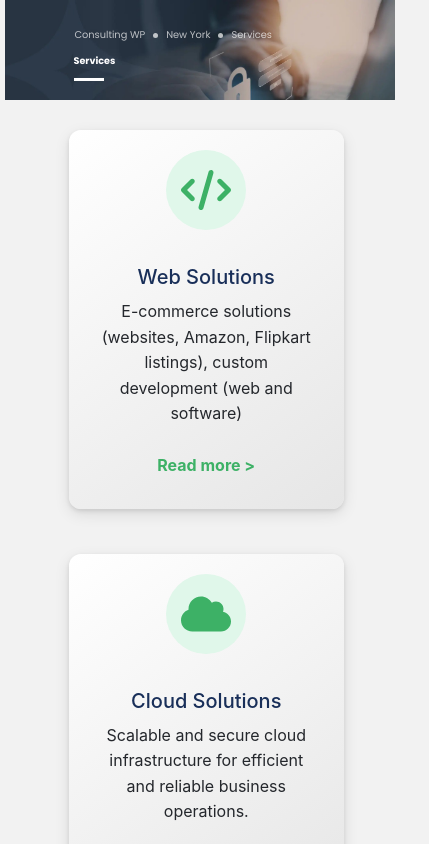
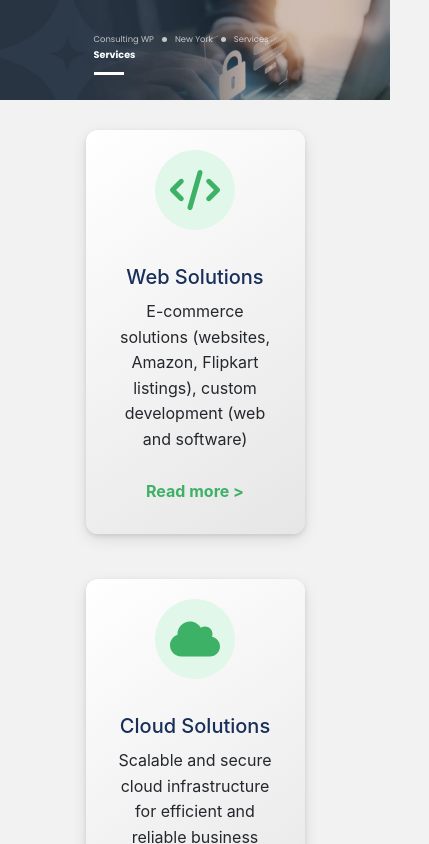
Before and after one commit to varshiniI3/services, a React (Create React App) app in the folder app/: page / in a window 390 px wide. Shown: the top 844 px of the page, 429 px wide, since content can reach past the window. Built offline with nearby package versions, Linux system fonts and the light colour scheme.

Commit message:
layout adj (mobile+desk)

```diff
--- a/app/src/components/Header.css
+++ b/app/src/components/Header.css
@@ -2,25 +2,23 @@
 .header {
   background-image: url('../assets/images/services-banner.jpg');
   background-size: cover;
+  background-position: center;
   height: 200px; /* Adjust based on your header height */
   display: flex;
-  align-items: left; /* Center vertically */
+  flex-direction: column; /* Arrange children in a column */
+  align-items: flex-start; /* Align items to the start */
+  justify-content: center; /* Center vertically */
+  text-align: left; /* Align text to the left */
+  padding-left: 22%; /* Add padding to the left */
+  width: 100%; /* Ensure full width */
   position: relative;
-  justify-content: flex-start; /* Align to the left */
-  text-align: left; /* Align text to the left */
-  padding-left: 5%; /*Add some padding to the left*/
-  width: 100%;
 }
 
 .header-content {
-  position: absolute; /* Allows precise positioning */
-  top: 50%; /* Vertically center the content */
-  /* left: 20px; Adjust as needed */
-  transform: translateY(-50%); /* Adjust for vertical centering */
   font-family: 'Poppins', sans-serif; /* Font Style */
   font-size: 16px; /* Body text */
   text-align: left;
-  /* padding-left: 5%; */
+  margin-bottom: 10px; /* Space between info and nav */
 }
 
 .header-logo img {
@@ -31,7 +29,7 @@
   font-size: 32px;
   color: white;
   display: flex;
-  align-items: left;
+  /* align-items: center; */
   justify-content: flex-start; /* Align navigation items to the left */
 }
 
@@ -40,8 +38,7 @@
   color: white;
   font-weight: bold;
   position: relative;
-  margin: 0 10px; /* Space between links */
-  /* margin-left: 65px; */
+  margin: 0 0; /* Space between links */
 }
 
 .header-bullet {
@@ -56,8 +53,8 @@
 .header-info {
   font-size: 0.7em; /* Smaller font size */
   color: rgba(255, 255, 255, 0.7); /* Less bright white color */
-  margin-bottom: 5px; /* Space between this text and the heading */
-  /* margin-left: 10px; */
+  margin-right: 10px; /* Space between this text and the next */
+  display: inline; /* Keep info inline */
 }
 
 .header-underline {
@@ -65,17 +62,15 @@
   height: 3px; /* Thickness of the line */
   background-color: white;
   position: absolute;
-  /* left: 10px; Align it to the left */
   top: calc(100% + 10px); /* 10px gap between the text and line */
   display: block;
-
 }
 
 /* Media Queries for Responsiveness */
-@media (max-width: 1200px) {
+@media (max-width: 1280px) {
   .header {
     height: 180px; /* Adjust for large screens */
-    width:100%;
+    padding-left: 5%;
   }
 
   .header-nav {
@@ -84,20 +79,14 @@
 
   .header-link {
     font-size: 0.9em; /* Slightly smaller font size */
-    margin: 0 8px; /* Adjust spacing */
-  }
-
-  .header-content{
-    padding-left: 21%;
-  }
-  .header-info{
-    padding-left: 21%;
+    margin: 0 0px; /* Adjust spacing */
   }
 }
 
 @media (max-width: 1030px) {
   .header {
     height: 180px; /* Adjust for large screens */
+    padding-left: 5%;
   }
 
   .header-nav {
@@ -106,20 +95,14 @@
 
   .header-link {
     font-size: 0.9em; /* Slightly smaller font size */
-    margin: 0 8px; /* Adjust spacing */
-  }
-
-  .header-content{
-    padding-left: 2%;
-  }
-  .header-info{
-    padding-left: 2%;
+    margin: 0 0px; /* Adjust spacing */
   }
 }
 
 @media (max-width: 992px) {
   .header {
     height: 160px; /* Adjust for tablets */
+    padding-left: 20%;
   }
 
   .header-nav {
@@ -128,23 +111,19 @@
 
   .header-link {
     font-size: 0.8em; /* Smaller font size */
-    margin: 5px 0; /* Adjust spacing */
+    margin: 0px 0; /* Adjust spacing */
   }
 
   .header-logo img {
     height: 30px; /* Smaller logo */
-  }
-  .header-content{
-    padding-left: 3%;
-  }
-  .header-info{
-    padding-left: 3%;
   }
 }
 
 @media (max-width: 768px) {
   .header {
     height: 140px; /* Adjust for smaller tablets */
+    width: 100%;
+    padding-left: 20%;
   }
 
   .header-nav {
@@ -154,33 +133,23 @@
 
   .header-link {
     font-size: 0.8em; /* Smaller font size */
-    margin: 5px 0; /* Adjust spacing */
+    margin: 0px 0; /* Adjust spacing */
   }
 
   .header-logo img {
     height: 25px; /* Smaller logo */
-  }
-  .header-content{
-    padding-left: 4px;
-  }
-  .header-info{
-    padding-left: 4px;
   }
 }
 
 @media (max-width: 576px) {
   .header {
     height: 120px; /* Adjust for mobile */
+    padding-left: 20%;
   }
 
   .header-content {
     font-size: 14px; /* Smaller font size */
-    left: 10px; /* Adjust as needed */
-    padding-left: 10%;
   }
-  /* .header-info{
-    padding-left: 10%;
-  } */
 
   .header-nav {
     font-size: 18px; /* Smaller font size */
@@ -188,7 +157,7 @@
 
   .header-link {
     font-size: 0.7em; /* Smaller font size */
-    margin: 5px 0; /* Adjust spacing */
+    margin: 0px 0; /* Adjust spacing */
   }
 
   .header-logo img {
@@ -198,12 +167,12 @@
 
 @media (max-width: 480px) {
   .header {
-    height: 100px; /* Adjust for smaller mobile screens *;
+    height: 100px; /* Adjust for smaller mobile screens */
   }
 
   .header-content {
     font-size: 12px; /* Smaller font size */
-    left: 5px; /* Adjust as needed */
+    padding-left: 5%;
   }
 
   .header-nav {
@@ -212,17 +181,34 @@
 
   .header-link {
     font-size: 0.6em; /* Smaller font size */
-    margin: 5px 0; /* Adjust spacing */
+    margin: 0px 0; /* Adjust spacing */
   }
 
   .header-logo img {
     height: 15px; /* Smaller logo */
   }
+}
 
-  .header-content{
-    padding-left: 15%;
+@media (max-width: 330px) {
+  .header {
+    height: 100px; /* Adjust for smaller mobile screens */
   }
-  .header-info{
-    padding-left: 1px;
+
+  .header-content {
+    font-size: 12px; /* Smaller font size */
+    padding-left: 5%;
+  }
+
+  .header-nav {
+    font-size: 16px; /* Smaller font size */
+  }
+
+  .header-link {
+    font-size: 0.6em; /* Smaller font size */
+    margin: 0px 0; /* Adjust spacing */
+  }
+
+  .header-logo img {
+    height: 15px; /* Smaller logo */
   }
 }
--- a/app/src/components/ServicesGrid.css
+++ b/app/src/components/ServicesGrid.css
@@ -8,6 +8,7 @@ body {
   margin: 0;
   padding: 0;
   box-sizing: border-box;
+  width: 100%;
 }
 
 h1, h2, h3, h4, h5, h6 {
@@ -26,7 +27,7 @@ a:hover {
 .breadcrumbs {
   display: flex;
   justify-content: center; /* Center align breadcrumbs */
-  padding: 20px;
+  /* padding; */
   position: relative;
   transform: translateX(-15%); /* Centering adjustment */
   width: 70%; /* Adjust the width if necessary */
@@ -79,7 +80,7 @@ a:hover {
 /* Responsive Styling */
 @media (max-width: 1200px) {
   .services-page {
-    width: 90%;
+    width: 80%;
   }
 
   .breadcrumbs {
@@ -91,9 +92,9 @@ a:hover {
   }
 }
 
-@media (max-width: 992px) {
+@media (max-width: 1030px) {
   .services-page {
-    width: 90%;
+    width: 100%;
   }
 
   .breadcrumbs {
@@ -102,13 +103,15 @@ a:hover {
 
   .services-list {
     grid-template-columns: repeat(2, 1fr); /* Two cards per row */
+    /* width: 90%; Adjusted for better responsiveness */
+    /* margin-left: 15%; /* Center align services-list */
+    /* margin-right: 15%; */
   }
 }
 
-@media (max-width: 830px) {
+@media (max-width: 992px) {
   .services-page {
-    width: 80%;
-    margin-left: 10%;
+    width: 100%;
   }
 
   .breadcrumbs {
@@ -117,13 +120,33 @@ a:hover {
 
   .services-list {
     grid-template-columns: repeat(2, 1fr); /* Two cards per row */
+    width: 80%; /* Adjusted for better responsiveness */
+     margin-left: 15%; /*Center align services-list*/
+    margin-right: 15%;
+  }
+}
+
+@media (max-width: 830px) {
+  .services-page {
+    width: 100%;
+  }
+
+  .breadcrumbs {
+    left: 15%;
+  }
+
+  .services-list {
+    grid-template-columns: repeat(2, 1fr); /* Two cards per row */
+    width: 80%; /* Adjusted for better responsiveness */
+    margin-left: 15%; /* Center align services-list */
+    margin-right: 15%;
   }
 }
 
 @media (max-width: 768px) {
   .services-list {
     grid-template-columns: 1fr; /* One card per row */
-    width: 80%; /* Adjusted for better responsiveness */
+    width: 100%; /* Adjusted for better responsiveness */
     margin-left: 15%; /* Center align services-list */
     margin-right: 15%;
   }
@@ -145,8 +168,36 @@ a:hover {
 
 @media (max-width: 576px) {
   .services-list {
+    width: 70%; /* Center align services-list */
+    margin-left: 15%; /* Center align services-list */
+    margin-right: 15%;
+  }
+
+  .sidebar {
     width: 100%;
     margin-left: 0;
+  }
+
+  .services-page {
+    width: 100%;
+    padding: 10px;
+  }
+
+  .breadcrumbs {
+    justify-content: center; /* Center align breadcrumbs */
+    padding: 10px;
+    position: relative;
+    transform: translateX(0); /* Centering adjustment */
+    width: 80%; /* Adjust the width if necessary */
+    text-align: center;
+  }
+}
+
+@media (max-width: 480px) {
+  .services-list {
+    width: 70%; /* Center align services-list */
+    margin-left: 15%; /* Center align services-list */
+    margin-right: 15%;
   }
 
   .sidebar {
@@ -168,29 +219,3 @@ a:hover {
     text-align: center;
   }
 }
-
-@media (max-width: 480px) {
-  .services-list {
-    width: 100%;
-    margin-left: 0;
-  }
-
-  .sidebar {
-    width: 100%;
-    margin-left: 0;
-  }
-
-  .services-page {
-    width: 100%;
-    padding: 10px;
-  }
-
-  .breadcrumbs {
-    justify-content: center; /* Center align breadcrumbs */
-    padding: 10px;
-    position: relative;
-    transform: translateX(0); /* Centering adjustment */
-    width: 100%; /* Adjust the width if necessary */
-    text-align: center;
-  }
-}
--- a/app/src/components/Sidebar.css
+++ b/app/src/components/Sidebar.css
@@ -1,4 +1,3 @@
-
 @import url('https://fonts.googleapis.com/css2?family=Poppins:wght@400;600&display=swap');
 
 .container {
@@ -91,33 +90,7 @@
 
 .main-content {
     width: 70%; /* Adjust the width as needed */
-    padding: 20px;
-    background-color: #f9f9f9;
-    border-radius: 6px;
-    box-shadow: 0 5px 15px #0000001a, 0 2px 4px #0000001a;
-}
-
-.sidebar h2::after {
-    content: "";
-    display: block;
-    width: 80px; /* Adjust the width as needed */
-    height: 3px; /* Adjust the height as needed */
-    background-color: #192F59; /* Secondary color */
-    margin-top: 10px; /* Adjust the margin as needed */
-}
-
-.contact-section {
-    padding-bottom: 10px;
-    padding-top: 10px;
-}
-
-.brochure-section {
-    padding-bottom: 10px;
-    padding-top: 10px;
-}
-
-.benefits-section {
-    padding-top: 10px;
+    padding: 0 20px; /* Add padding for content */
 }
 
 /* Responsive Styling */
@@ -127,147 +100,92 @@
         align-items: center;
     }
 
-    .sidebar-container {
-        width: 90%; /* Adjust width for smaller screens */
-        margin-left: 5%;
-        margin-right: 5%;
+    .main-content, .sidebar-container {
+        width: 100%; /* Full width for both main content and sidebar */
+        margin: 0;
+        padding: 0 10px; /* Add padding for content */
     }
 
-    .main-content {
-        width: 90%;
+    .sidebar-container {
+        margin-top: 20px; /* Add some space between the main content and the sidebar */
     }
 }
 
-@media (max-width: 830px) {
+@media (max-width: 992px) {
     .container {
         flex-direction: column;
         align-items: center;
     }
 
-    .sidebar-container {
-        width: 100%; /* Adjust width for smaller screens */
-        margin-left: 5%;
-        margin-right: 5%;
+    .main-content, .sidebar-container {
+        width: 80%; /* Full width for both main content and sidebar */
+        margin-left: 18%; /* Center align services-list */
+        margin-right: 18%;
+        /* margin: 0; */
+        padding: 0 20px; /*Add padding for content*/
     }
 
-    .main-content {
-        width: 90%;
+    .sidebar-container {
+        margin-top: 20px; /* Add some space between the main content and the sidebar */
     }
 }
 
 @media (max-width: 768px) {
-    .sidebar-container {
-        width: 80%; /* Full width on smaller screens */
-        margin-left: 17%;
-        margin-right: 16%;
+    .main-content, .sidebar-container {
+        width: 80%; /* Full width for both main content and sidebar */
+        margin-left: 18%; /* Center align services-list */
+        margin-right: 18%;
+        /* margin: 0; */
+        padding: 0 20px; /*Add padding for content*/
     }
 
-    .main-content {
-        width: 100%;
-    }
-
-    .contact-button {
-        padding: 6px 12px; /* Smaller padding */
+    .sidebar-container {
+        margin-top: 20px; /* Add some space between the main content and the sidebar */
+        margin-bottom: 20px;
     }
 }
 
 @media (max-width: 576px) {
-    body {
-        font-size: 14px; /* Smaller font size */
+    .main-content, .sidebar-container {
+        width: 60%; /* Full width for both main content and sidebar */
+        margin-left: 20%; /* Center align services-list */
+        margin-right: 15%;
+        /* margin: 0; */
+        padding: 0 20px; /*Add padding for content*/
     }
 
     .sidebar-container {
-        font-size: 14px; /* Smaller font size */
-        width: 80%; /* Full width on smaller screens */
-        margin-left: 5%;
-        margin-right: 16%;
-    }
-
-    .sidebar h2 {
-        font-size: 22px; /* Smaller font size */
-    }
-
-    .sidebar h3 {
-        font-size: 16px; /* Smaller font size */
-    }
-
-    .sidebar h4 {
-        font-size: 14px; /* Smaller font size */
-    }
-
-    .contact-button {
-        padding: 5px 10px; /* Smaller padding */
-    }
-
-    .benefit img {
-        width: 40px; /* Smaller images */
-        height: 40px; /* Smaller images */
-    }
-
-    .main-content {
-        width: 90%;
-        margin-left: 5%;
+        margin-top: 20px; /* Add some space between the main content and the sidebar */
+        margin-bottom: 20px;
     }
 }
 
 @media (max-width: 480px) {
-    .sidebar h2 {
-        font-size: 20px; /* Smaller font size */
-    }
-
-    .sidebar h3 {
-        font-size: 14px; /* Smaller font size */
-    }
-
-    .sidebar h4 {
-        font-size: 12px; /* Smaller font size */
-    }
-
-    .benefit img {
-        width: 35px; /* Smaller images */
-        height: 35px; /* Smaller images */
+    .main-content, .sidebar-container {
+        width: 60%; /* Full width for both main content and sidebar */
+        margin-left: 20%; /* Center align services-list */
+        margin-right: 15%;
+        /* margin: 0; */
+        padding: 0 20px; /*Add padding for content*/
     }
 
     .sidebar-container {
-        width: 80%;
-        margin-left: 6%;
-        margin-right: 17%;
-    }
-
-    .main-content {
-        width: 90%;
-        margin-left: 15%;
-        margin-right: 15%;
+        margin-top: 20px; /* Add some space between the main content and the sidebar */
+        margin-bottom: 20px;
     }
 }
 
 @media (max-width: 380px) {
-    .sidebar h2 {
-        font-size: 20px; /* Smaller font size */
-    }
-
-    .sidebar h3 {
-        font-size: 14px; /* Smaller font size */
-    }
-
-    .sidebar h4 {
-        font-size: 12px; /* Smaller font size */
-    }
-
-    .benefit img {
-        width: 35px; /* Smaller images */
-        height: 35px; /* Smaller images */
+    .main-content, .sidebar-container {
+        width: 60%; /* Full width for both main content and sidebar */
+        margin-left: 20%; /* Center align services-list */
+        margin-right: 15%;
+        /* margin: 0; */
+        padding: 0 20px; /*Add padding for content*/
     }
 
     .sidebar-container {
-        width: 90%; /* Full width on smaller screens */
-        margin-left: 5%;
-        margin-right: 17%;
-    }
-
-    .main-content {
-        width: 100%;
-        margin-left: 0;
-        margin-right: 0;
+        margin-top: 20px; /* Add some space between the main content and the sidebar */
+        margin-bottom: 20px;
     }
 }
```
Also changed, not shown: app/src/components/ServicesGrid.js (+0 -86 lines).
